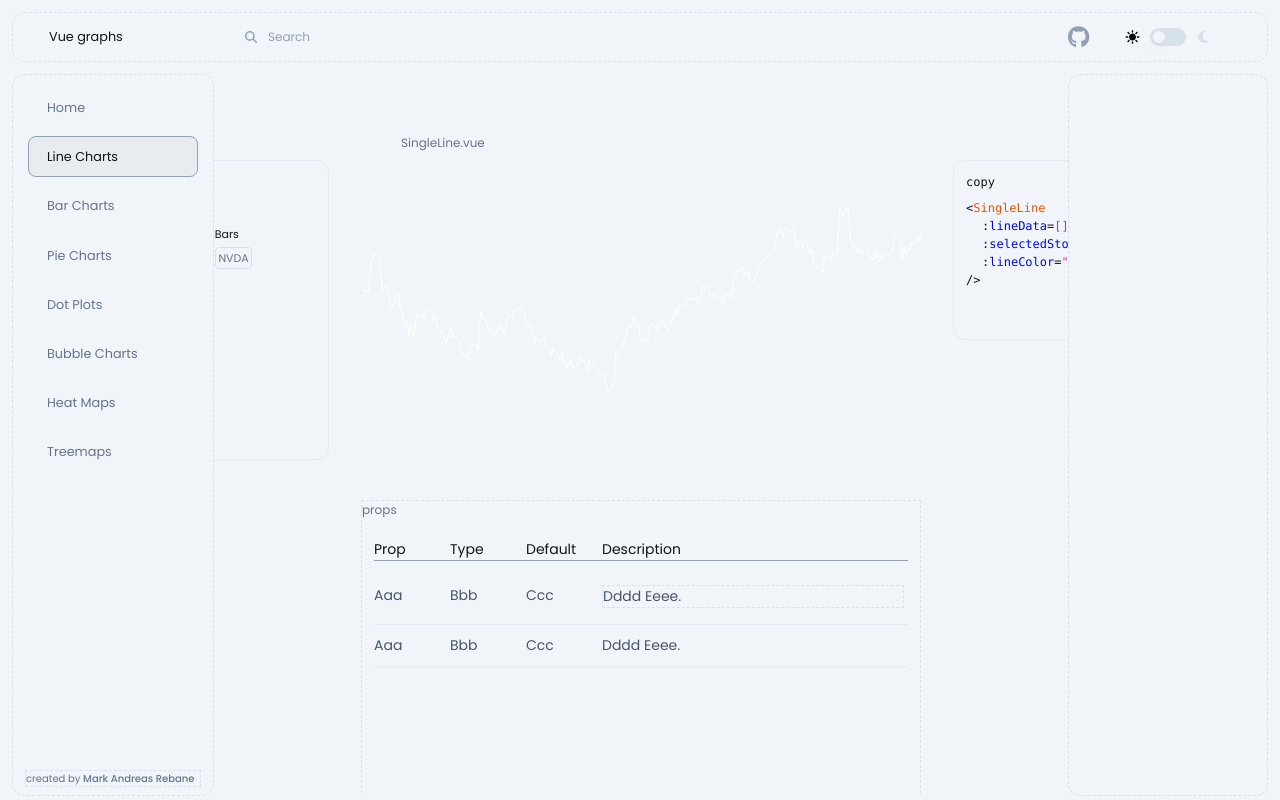
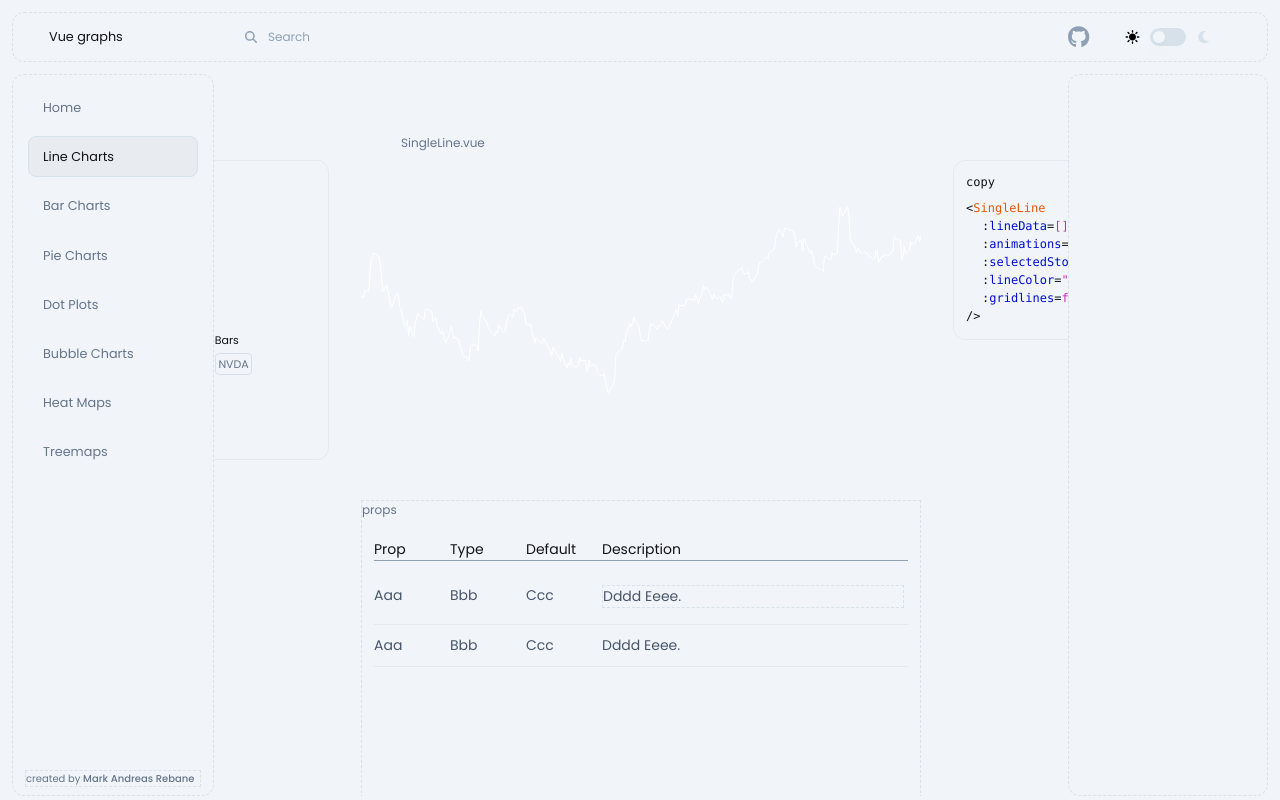
Before and after one commit to rebanovsky/vue-graphs, a Vue app in the folder frontend/: page /line in a window 1280 px wide. Built offline with nearby package versions, Linux system fonts and the light colour scheme.

Commit message:
nitty gritty

```diff
--- a/frontend/src/components/common/navigation/SideMenu.vue
+++ b/frontend/src/components/common/navigation/SideMenu.vue
@@ -7,18 +7,18 @@
     >
       <div v-for="item in items" :key="item.name">
         <div
-          class="flex items-center w-[170px] hover:text-slate-500 cursor-pointer border-[1px] border-slate-100 dark:border-slate-900  dark:hover:border-slate-800 rounded-[8px] px-[8px]"
+          class="flex items-center w-[170px] hover:text-slate-500 cursor-pointer border-[1px] border-slate-100 dark:border-slate-900  dark:hover:border-slate-800 rounded-[8px] px-[4px]"
           @click="() => toggleAccordion(item.name)"
           :class="[
             isActive(item.name)
-              ? 'border-slate-400 bg-slate-50 dark:!border-slate-800'
+              ? 'border-slate-300 bg-slate-50 dark:bg-slate-800 dark:!border-slate-800'
               : 'hover:border-slate-200',
           ]"
         >
           <div
-            class="accordion-item w-[auto] flex items-center px-[20px] rounded-[0px] gap-[8px]"
+            class="accordion-item w-[auto] flex items-center px-[12px] rounded-[0px] gap-[8px]"
             :class="[
-              'accordion-title text-[0.8em] px-[20px] text-slate-500',
+              'accordion-title text-[0.8em] px-[12px] text-slate-500',
               isActive(item.name) ? 'text-slate-900 dark:text-slate-100' : '',
             ]"
           >
--- a/frontend/src/components/v-graphs/graphs/SingleLine.vue
+++ b/frontend/src/components/v-graphs/graphs/SingleLine.vue
@@ -3,7 +3,7 @@
 </template>
 
 <script>
-import { ref, onMounted, watchEffect } from "vue";
+import { ref, onMounted, watchEffect, watch } from "vue";
 import * as d3 from "d3";
 
 export default {
@@ -44,24 +44,39 @@ export default {
       type: Boolean,
       default: false,
     },
+    animation: {
+      type: Boolean,
+      default: false,
+    },
   },
   setup(props) {
     const chart = ref(null);
     const parseDate = props.dateFormat ? d3.timeParse(props.dateFormat) : null;
 
     const animateLine = () => {
-      const paths = d3.select(chart.value).selectAll('.line');
+      if (!props.animation) return;
+
+      const paths = d3.select(chart.value).selectAll(".line");
       paths.each(function () {
         const totalLength = this.getTotalLength();
         d3.select(this)
           .attr("stroke-dasharray", `${totalLength} ${totalLength}`)
           .attr("stroke-dashoffset", totalLength)
           .transition()
-          .duration(420) // Duration of the transition in milliseconds
+          .duration(420)
           .ease(d3.easeCubicInOut)
           .attr("stroke-dashoffset", 0);
       });
     };
+
+    watch(
+      () => props.animation,
+      (newVal) => {
+        if (newVal) {
+          drawChart()
+        }
+      }
+    );
 
     const drawChart = () => {
       if (!chart.value) return;
@@ -143,7 +158,7 @@ export default {
               .attr("stroke-dasharray", `${totalLength} ${totalLength}`)
               .attr("stroke-dashoffset", totalLength)
               .transition()
-              .duration(420) // Set the duration of the transition in milliseconds
+              .duration(600) // Set the duration of the transition in milliseconds
               .ease(d3.easeCubicInOut)
               .attr("stroke-dashoffset", 0);
           });
@@ -286,7 +301,7 @@ export default {
 
     return {
       chart,
-      animateLine
+      animateLine,
     };
   },
 };
--- a/frontend/src/views/v-graphs/TheHome.vue
+++ b/frontend/src/views/v-graphs/TheHome.vue
@@ -63,7 +63,8 @@
             >
               <div
                 class="graph-box hover:bg-harlequin-50 flex flex-col gap-[2px] dark:hover:bg-harlequin-900 rounded-[8px] hover:border-harlequin-300 hover:text-harlequin-500 dark:hover:text-harlequin-300 border-[1.25px] border-slate-300 dark:border-slate-700 dark:hover:border-harlequin-300 transition ease duration-75 cursor-pointer w-[120px] h-[120px] p-[8px] text-[12px]"
-                @mouseover="handleHover"
+                @mouseover="isAnimate = true"
+                @mouseleave="isAnimate = false"
               >
                 {{ graph.name }}
                 <div
@@ -71,7 +72,7 @@
                   v-if="graph.name == 'Linechart'"
                 >
                   <SingleLine
-                    ref="singleLineChartRef"
+                    :animation="isAnimate"
                     :width="100"
                     :height="60"
                     :data="lineData"
@@ -82,7 +83,14 @@
                 <div
                   class="w-[100%] h-[100%] flex items-center justify-center gridlines"
                   v-if="graph.name == 'Barchart'"
-                ></div>
+                >
+                <BarChart
+                :data="earnings"
+                :tooltip="true"
+                :animations="true"
+                height="240"
+                width="480"
+              /></div>
                 <div
                   class="w-[100%] h-[100%] flex items-center justify-center gridlines"
                   v-if="graph.name == 'Piechart'"
@@ -155,14 +163,9 @@ const lineData = ref([
   },
 ]);
 
-//Linechart refs
-  const singleLineChartRef = ref(null);
+// animation check
 
-  const handleHover = () => {
-    if (singleLineChartRef.value) {
-      singleLineChartRef.value.animateLine();
-    }
-  };
+const isAnimate = ref(false)
 
 // List of graphs
 const graphs = [
--- a/frontend/src/views/v-graphs/graphs/LineCharts.vue
+++ b/frontend/src/views/v-graphs/graphs/LineCharts.vue
@@ -11,23 +11,37 @@
           :height="280"
           :data="lineData"
           dateFormat="%Y-%m-%d"
-          :line-color="chartConfig.lineColor"
-          :tooltip="chartConfig.tooltip"
+          :line-color="singleLineConfig.lineColor"
+          :tooltip="singleLineConfig.tooltip"
+          :gridlines="singleLineConfig.gridlines"
+          :animations="singleLineConfig.animations"
         />
         <template #config>
           <RadioButton
-            :title="barTooltip.title"
-            :options="barTooltip.config"
-            v-model="chartConfig.tooltip"
+            :title="radioConfigs.tooltip.title"
+            :options="radioConfigs.tooltip.config"
+            v-model="singleLineConfig.tooltip"
             name="tooltip"
           />
+          <RadioButton
+            :title="radioConfigs.gridlines.title"
+            :options="radioConfigs.gridlines.config"
+            v-model="singleLineConfig.gridlines"
+            name="gridlines"
+          />
+          <RadioButton
+            :title="radioConfigs.animations.title"
+            :options="radioConfigs.animations.config"
+            v-model="singleLineConfig.animations"
+            name="animations"
+          />
           <MultiSelect
-            v-model="chartConfig.selectedStocks"
+            v-model="singleLineConfig.selectedStocks"
             :title="stockOptions.title"
             :options="stockOptions.configs"
           />
           <ColorPicker
-            v-model="chartConfig.lineColor"
+            v-model="singleLineConfig.lineColor"
             :options="colorOptions"
             title="Line Color"
           />
@@ -69,7 +83,7 @@
       </ChartContainer>
 
       <!-- MultiLine.vue -->
-      <ChartContainer>
+      <!-- <ChartContainer>
         <template #title>MultiLine.vue</template>
         <MultiLine
           :data="chartData"
@@ -136,10 +150,10 @@
             </div>
           </div>
         </template>
-      </ChartContainer>
+      </ChartContainer> -->
 
       <!-- CandlestickChart.vue -->
-      <ChartContainer>
+      <!-- <ChartContainer>
         <template #title>CandlestickChart.vue</template>
         <CandlestickChart
           :data="candleStickData"
@@ -206,11 +220,9 @@
             </div>
           </div>
         </template>
-      </ChartContainer>
+      </ChartContainer> -->
     </div>
-    <div
-      class="dummy w-[200px] gridlines rounded-[12px] p-[12px]"
-    ></div>
+    <div class="dummy w-[200px] gridlines rounded-[12px] p-[12px]"></div>
   </div>
 </template>
 
@@ -238,23 +250,30 @@ const lineData = ref([
   },
 ]);
 
-const barTooltipState = ref("off");
-const barTooltip = {
-  title: "Tooltip",
-  config: [
-    { id: "lineTooltipOn", label: "On", value: true },
-    { id: "lineTooltipOff", label: "Off", value: false },
-  ],
-};
-
 //Visualizations
 const barVisualizationState = ref("off");
-const barAnimations = {
-  title: "Animations",
-  config: [
-    { id: "barAnimationsOn", label: "On", value: "on" },
-    { id: "barAnimationsOff", label: "Off", value: "off" },
-  ],
+const radioConfigs = {
+  animations: {
+    title: "Animations",
+    config: [
+      { id: "animationsOn", label: "On", value: "on" },
+      { id: "animationsOff", label: "Off", value: "off" },
+    ],
+  },
+  gridlines: {
+    title: "Gridlines",
+    config: [
+      { id: "gridlineOn", label: "On", value: "on" },
+      { id: "gridlineOff", label: "Off", value: "off" },
+    ],
+  },
+  tooltip: {
+    title: "Tooltip",
+    config: [
+      { id: "tooltipOn", label: "On", value: "on" },
+      { id: "tooltipOff", label: "Off", value: "off" },
+    ],
+  },
 };
 
 // Adding/removing stocks
@@ -272,7 +291,6 @@ const stockOptions = {
 const colorOptions = ref([
   { id: "color1", label: "Blue", value: "#0000FF" },
   { id: "color2", label: "Red", value: "#FF0000" },
-  // Add more colors as needed
 ]);
 
 //PROPS
@@ -298,34 +316,34 @@ const colorOptions = ref([
 // Function to map barTooltipState value for display and filter
 const mapDisplayValue = (key, value) => {
   if (key === "tooltip") {
-    return value === true ? true : null; // Return null for 'off'
+    return value === true ? true : null;
   }
   return JSON.stringify(value);
 };
 
-// Computed property to transform chartConfig into array format for the template
 const singleLineProps = computed(() => {
-  return Object.entries(chartConfig)
+  return Object.entries(singleLineConfig)
     .map(([key, value]) => ({
       name: key,
       value: mapDisplayValue(key, value),
     }))
-    .filter((prop) => prop.value !== null); // Filter out entries with null value
+    .filter((prop) => prop.value !== null);
 });
 
-const chartConfig = reactive({
-  lineData: [], // Initialize with default or empty data
+const singleLineConfig = reactive({
+  lineData: [],
   tooltip: false,
+  animations: false,
   selectedStocks: [],
   lineColor: "#fff",
-  // Add other configurations as needed
+  gridlines: false,
 });
 
 //MULTILINE
 const transformLineData = (lineData) => {
   return lineData.map((dataPoint) => ({
     x: dataPoint.Date,
-    y: dataPoint.Normalized_Close, // Assuming you want the Close value || Close || Open
+    y: dataPoint.Normalized_Close,
   }));
 };
 
@@ -345,8 +363,7 @@ const candleStickData = line1.slice(0, 50);
 </script>
 
 <style lang="scss" scoped>
-/* Enter and leave transitions */
-.list-move, /* apply transition to moving elements */
+.list-move,
 .list-enter-active,
 .list-leave-active {
   transition: all 0.25s ease;
@@ -358,8 +375,6 @@ const candleStickData = line1.slice(0, 50);
   transform: translateX(4px);
 }
 
-/* ensure leaving items are taken out of layout flow so that moving
-   animations can be calculated correctly. */
 .list-leave-active {
   position: absolute;
 }
```
